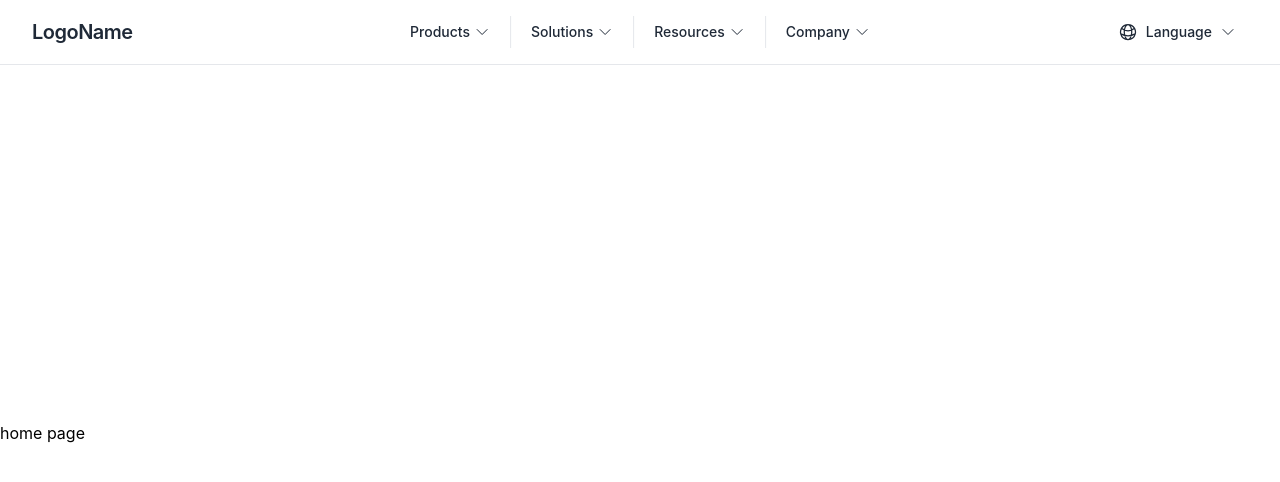
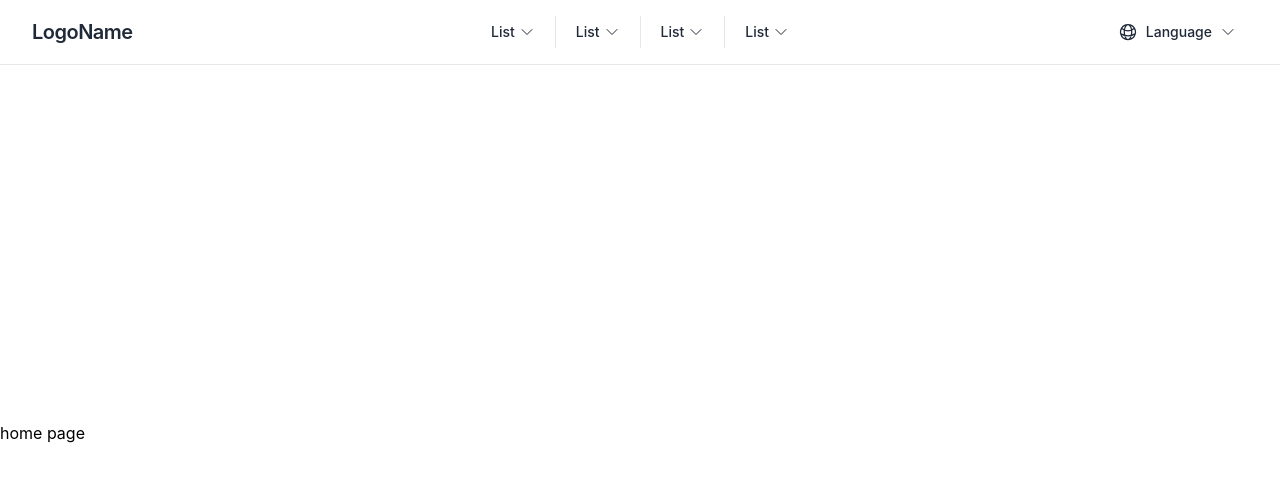
Before and after one commit to Roari-Solutions/uni-system, a React (Vite) app in the folder frontend/: page / in a window 1280 px wide. Shown: the top 482 px of the page. Built offline with nearby package versions, Linux system fonts and the light colour scheme.

Commit message:
feat: change nav bar content

```diff
--- a/frontend/src/components/navBar.tsx
+++ b/frontend/src/components/navBar.tsx
@@ -37,7 +37,7 @@ type Theme = {
 type NavItem = {
   id: string;
   label: string;
-  columns: 2 | 3;
+  columns: 1 | 2 | 3;
   width: string;
   links: string[];
 };
@@ -54,42 +54,58 @@ type NavBarProps = {
 
 const NAV_ITEMS: NavItem[] = [
   {
-    id: "products",
-    label: "Products",
+    id: "item-1",
+    label: "List",
     columns: 3,
     width: "w-[520px]",
     links: [
-      "Analytics",
-      "Automation",
-      "Dashboards",
-      "Integrations",
-      "API Access",
-      "Security",
-      "Reporting",
-      "Workflows",
-      "Notifications",
+      "Link",
+      "Link",
+      "Link",
+      "Link",
+      "Link",
+      "Link",
+      "Link",
+      "Link",
+      "Link",
     ],
   },
   {
-    id: "solutions",
-    label: "Solutions",
+    id: "item-2",
+    label: "List",
     columns: 2,
     width: "w-[380px]",
-    links: ["Enterprise", "Startups", "Agencies", "Nonprofits", "Education", "Healthcare"],
+    links: [
+      "Link",
+      "Link",
+      "Link",
+      "Link",
+      "Link",
+      "Link",
+    ],
   },
   {
-    id: "resources",
-    label: "Resources",
+    id: "item-3",
+    label: "List",
     columns: 2,
     width: "w-[320px]",
-    links: ["Blog", "Guides", "Webinars", "Help Center"],
+    links: [
+      "Link",
+      "Link",
+      "Link",
+      "Link",
+    ],
   },
   {
-    id: "company",
-    label: "Company",
-    columns: 2,
+    id: "item-4",
+    label: "List",
+    columns: 1,
     width: "w-[320px]",
-    links: ["About Us", "Careers", "Press", "Contact"],
+    links: [
+      "Link",
+      "Link",
+      "Link",
+    ],
   },
 ];
 
@@ -175,7 +191,7 @@ export default function NavBar({ theme = {} }: NavBarProps) {
                         : "opacity-0 invisible translate-y-1 pointer-events-none"
                     }`}
                   >
-                    <div className={`grid gap-2 ${item.columns === 3 ? "grid-cols-3" : "grid-cols-2"}`}>
+                    <div className={`grid gap-2 ${item.columns === 3 ? "grid-cols-3" : item.columns === 2 ? "grid-cols-2" : "grid-cols-1"}`}>
                       {item.links.map((link) => (
                         <a
                           key={link}
```
